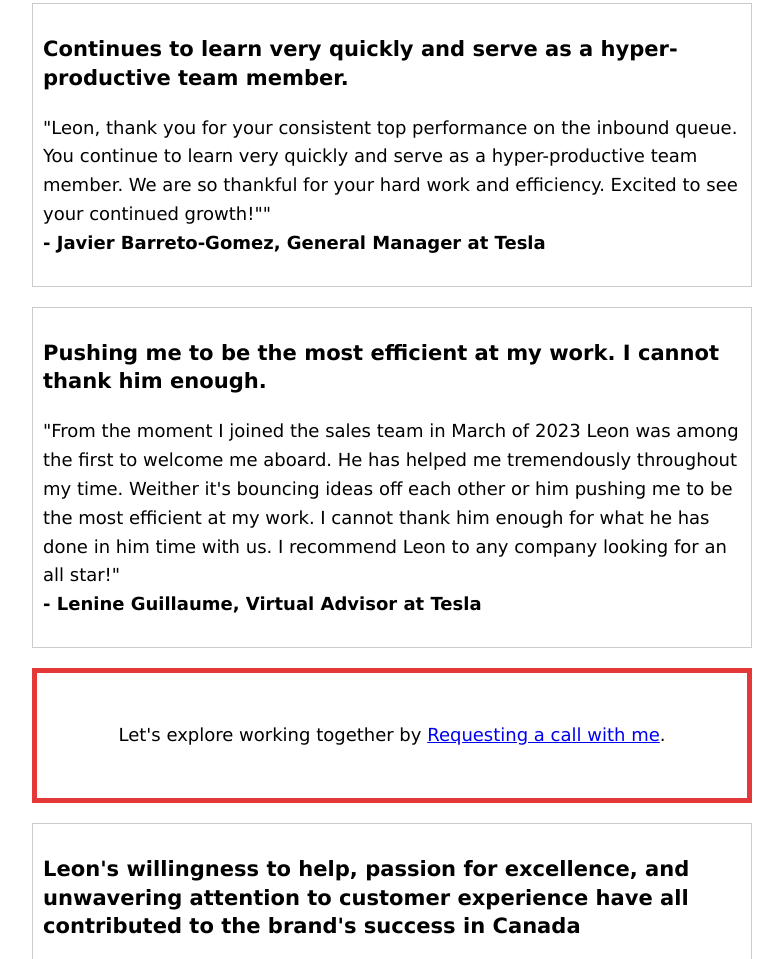
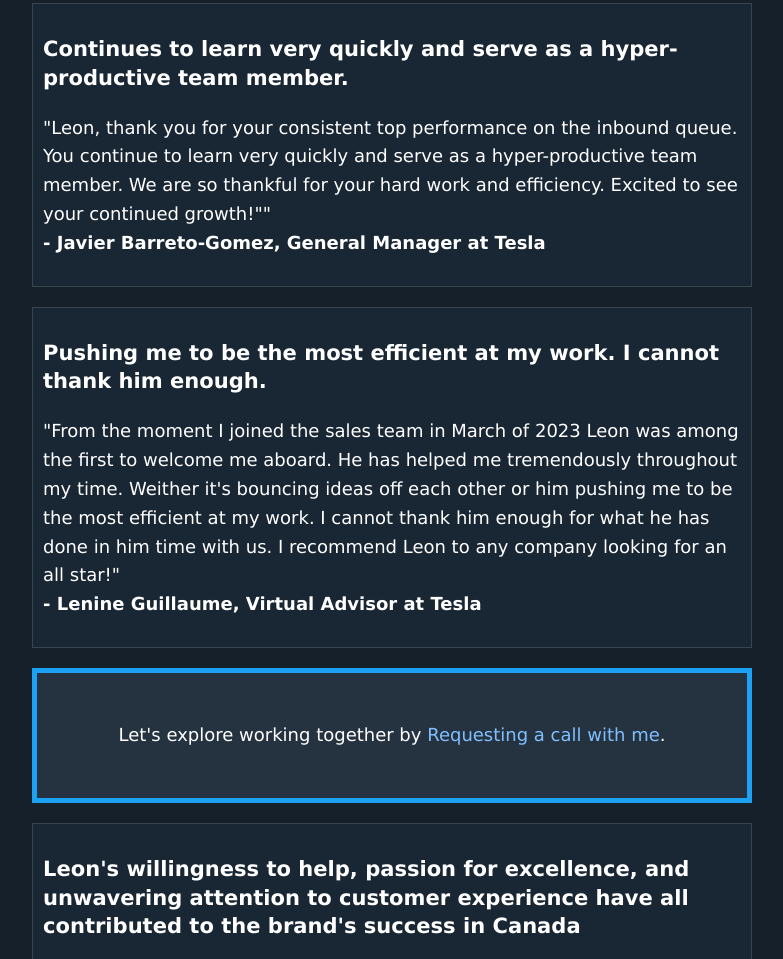
Before and after one commit to leonbenj/leonbenj, a plain HTML site: page testimonials.html in a window 1280 px wide. Shown: the part 780-1739 px from the top of the page, without its empty margins (248-1031 px from the left). Drawn offline with Linux system fonts and the light colour scheme.

Commit message:
updated dark mode throughout website

```diff
--- /dev/null
+++ b/style-original.css
@@ -0,0 +1,20 @@
+body {
+  max-width: 40em;
+  margin: 0 auto;
+  padding: 5px;
+  font-family:'Lucida Sans', 'Lucida Sans Regular', 'Lucida Grande', 'Lucida Sans Unicode', Geneva, Verdana, sans-serif;
+  font-size: 18px;
+  line-height: 1.6em;
+}
+
+.testimonial {
+  border: 1px solid #ccc;
+  padding: 10px;
+  margin-bottom: 20px;
+}
+
+.cta {
+  border: 5px solid #e43737;
+  padding: 30px;
+  margin-bottom: 20px;
+}
--- a/style.css
+++ b/style.css
@@ -2,19 +2,56 @@ body {
   max-width: 40em;
   margin: 0 auto;
   padding: 5px;
-  font-family:'Lucida Sans', 'Lucida Sans Regular', 'Lucida Grande', 'Lucida Sans Unicode', Geneva, Verdana, sans-serif;
+  font-family: 'Lucida Sans', 'Lucida Sans Regular', 'Lucida Grande', 'Lucida Sans Unicode', Geneva, Verdana, sans-serif;
   font-size: 18px;
   line-height: 1.6em;
+  background-color: #15202b;
+  color: #e7e9ea;
+}
+
+:link, :visited {
+  color: #80bfff; /* A lighter shade of blue for better visibility */
+  text-decoration: none;
+}
+
+:link:hover, :visited:hover {
+  text-decoration: underline;
 }
 
 .testimonial {
-  border: 1px solid #ccc;
+  border: 1px solid #38444d;
+  background-color: #192734;
   padding: 10px;
+  margin-bottom: 20px;
+  color: #ffffff;
+}
+
+.cta {
+  border: 5px solid #1da1f2;
+  background-color: #253341;
+  color: #ffffff;
+  padding: 30px;
   margin-bottom: 20px;
 }
 
-.cta {
-  border: 5px solid #e43737;
-  padding: 30px;
-  margin-bottom: 20px;
+button, .button {
+  background-color: #1da1f2;
+  color: white;
+  border: none;
+  padding: 10px 20px;
+  cursor: pointer;
 }
+
+button:hover, .button:hover {
+  opacity: 0.8;
+}
+
+h1, h2, h3 {
+  color: #ffffff;
+}
+
+input, textarea {
+  background-color: #253341;
+  border: 1px solid #38444d;
+  color: #ffffff;
+}
```
